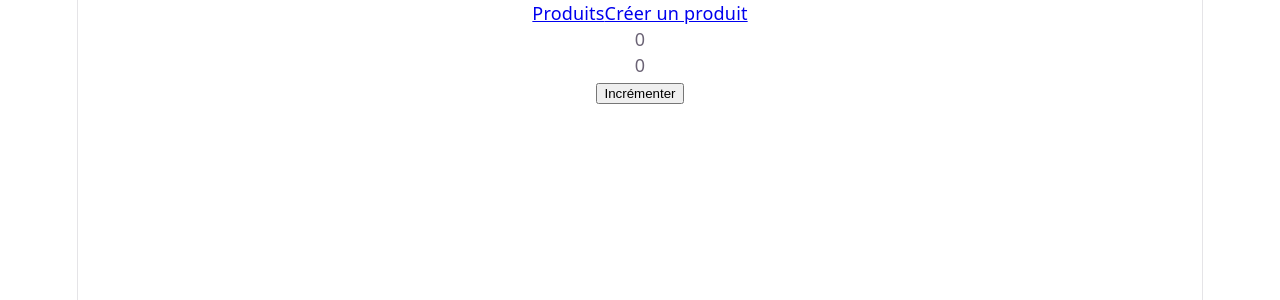
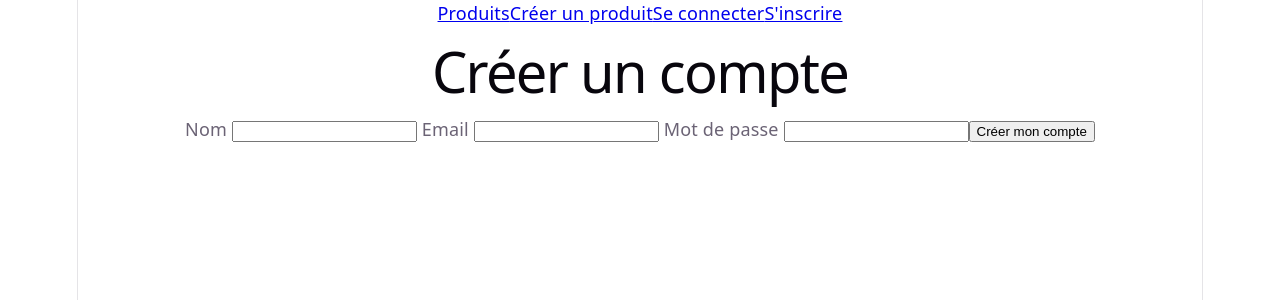
Before and after one commit to delbaze/producthub-vuejs, a Vue app: page /register in a window 1280 px wide. Shown: the top 300 px of the page. Built offline with nearby package versions, Linux system fonts and the light colour scheme.

Commit message:
correction login et register

```diff
--- a/src/App.vue
+++ b/src/App.vue
@@ -8,6 +8,7 @@ import Navbar from './components/Navbar.vue';
 <template>
   <main>
     <Navbar />
-    <router-view  />
+
+    <router-view />
   </main>
 </template>
--- /dev/null
+++ b/src/components/LoginView.vue
@@ -0,0 +1,46 @@
+<script setup lang="ts">
+import { ref } from 'vue'
+import { useRouter, useRoute } from 'vue-router'
+import { useAuthStore } from '@/stores/auth'
+
+const authStore = useAuthStore()
+const router = useRouter()
+const route = useRoute()
+
+const email = ref('')
+const password = ref('')
+const error = ref<string | null>(null)
+
+async function handleSubmit(): Promise<void> {
+  error.value = null
+  try {
+    await authStore.login(email.value, password.value)
+    const redirectTo = (route.query.redirect as string) ?? '/'
+    router.push(redirectTo)
+  } catch (err) {
+    error.value = err instanceof Error ? err.message : 'Email ou mot de passe incorrect.'
+  }
+}
+</script>
+
+<template>
+  <div>
+    <h1>Connexion</h1>
+    <p v-if="error" class="error">{{ error }}</p>
+    <form @submit.prevent="handleSubmit">
+      <label>
+        Email
+        <input v-model="email" type="email" required />
+      </label>
+      <label>
+        Mot de passe
+        <input v-model="password" type="password" required />
+      </label>
+      <button type="submit">Se connecter</button>
+    </form>
+    <p>
+      Pas encore de compte ?
+      <router-link :to="{ name: 'register' }">S'inscrire</router-link>
+    </p>
+  </div>
+</template>
--- a/src/components/Navbar.vue
+++ b/src/components/Navbar.vue
@@ -1,12 +1,16 @@
 <script setup lang="ts">
 import { routes } from '@/router';
+import { useAuthStore } from '@/stores/auth';
 import { useExempleStore } from '@/stores/exemple';
 import { computed } from 'vue';
 
 const navRoutes = computed(() => routes.filter(route => route.meta?.title))
 
 const exempleStore = useExempleStore();
-
+const authStore = useAuthStore()
+function handleLogout(): void {
+    authStore.logout()
+}
 </script>
 
 
@@ -15,14 +19,15 @@ const exempleStore = useExempleStore();
         <router-link v-for="item in navRoutes" :key="item.name" :to="item">
             {{ item.meta?.title }}
         </router-link>
-        <div>
-            {{ exempleStore.compteur }}
-        </div>
-        <div>
-            {{ exempleStore.double }}
-        </div>
-        <button @click="exempleStore.incrementer">Incrémenter</button>
         <!-- <router-link :to="{ name: 'products' }">Produits</router-link>
         <router-link :to="{ name: 'product-create' }">Créer un produit</router-link> -->
+        <template v-if="authStore.isAuthenticated">
+            <span>Connecté : {{ authStore.user?.name }}</span>
+            <button @click="handleLogout">Se déconnecter</button>
+        </template>
+        <template v-else>
+            <router-link :to="{ name: 'login' }">Se connecter</router-link>
+            <router-link :to="{ name: 'register' }">S'inscrire</router-link>
+        </template>
     </nav>
 </template>
--- /dev/null
+++ b/src/components/RegisterView.vue
@@ -0,0 +1,49 @@
+<script setup lang="ts">
+import { ref } from 'vue'
+import { useRouter } from 'vue-router'
+import type { RegisterFormData } from '@/types/RegisterForm'
+import { useAuthStore } from '@/stores/auth'
+
+const authStore = useAuthStore()
+const router = useRouter()
+
+const form = ref<RegisterFormData>({
+  name: '',
+  email: '',
+  password: '',
+  avatar: 'https://api.lorem.space/image/face?w=640&h=480'
+})
+const error = ref<string | null>(null)
+
+async function handleSubmit(): Promise<void> {
+  error.value = null
+  try {
+    await authStore.register(form.value)
+    router.push({ name: 'products' })
+  } catch (err) {
+    error.value = err instanceof Error ? err.message : 'Cet email est peut-être déjà utilisé.'
+  }
+}
+</script>
+
+<template>
+  <div>
+    <h1>Créer un compte</h1>
+    <p v-if="error" class="error">{{ error }}</p>
+    <form @submit.prevent="handleSubmit">
+      <label>
+        Nom
+        <input v-model="form.name" required />
+      </label>
+      <label>
+        Email
+        <input v-model="form.email" type="email" required />
+      </label>
+      <label>
+        Mot de passe
+        <input v-model="form.password" type="password" required minlength="4" />
+      </label>
+      <button type="submit">Créer mon compte</button>
+    </form>
+  </div>
+</template>
--- a/src/router/index.ts
+++ b/src/router/index.ts
@@ -7,6 +7,8 @@ import ProductListView from "@/components/ProductListView.vue";
 import ProductDetailView from "@/components/ProductDetailView.vue";
 import ProductFormView from "@/components/ProductFormView.vue";
 import ProductDeleteView from "@/components/ProductDeleteView.vue";
+import RegisterView from "@/components/RegisterView.vue";
+import LoginView from "@/components/LoginView.vue";
 
 export const routes: RouteRecordRaw[] = [
   {
@@ -41,6 +43,8 @@ export const routes: RouteRecordRaw[] = [
     component: ProductDeleteView,
     props: true,
   },
+  { path: "/register", name: "register", component: RegisterView },
+  { path: "/login", name: "login", component: LoginView},
 ];
 
 const router = createRouter({
--- /dev/null
+++ b/src/services/authService.ts
@@ -0,0 +1,63 @@
+// src/services/authService.ts
+import type { AuthUser } from '@/types/User'
+import type { RegisterFormData } from '@/types/RegisterForm'
+
+interface LoginResponse {
+  access_token: string
+  refresh_token: string
+}
+
+const BASE_URL = 'https://api.escuelajs.co/api/v1'
+
+
+export async function register(data: RegisterFormData): Promise<AuthUser> {
+  const response = await fetch(`${BASE_URL}/users/`, {
+    method: 'POST',
+    headers: { 'Content-Type': 'application/json' },
+    body: JSON.stringify(data)
+  })
+  if (!response.ok) throw new Error('Impossible de créer le compte')
+  return response.json()
+}
+
+
+
+
+
+
+
+
+
+
+
+
+
+
+
+
+
+
+
+
+
+
+
+
+
+export async function login(email: string, password: string): Promise<LoginResponse> {
+  const response = await fetch(`${BASE_URL}/auth/login`, {
+    method: 'POST',
+    headers: { 'Content-Type': 'application/json' },
+    body: JSON.stringify({ email, password })
+  })
+  if (!response.ok) throw new Error('Identifiants invalides')
+  return response.json()
+}
+
+export async function fetchProfile(token: string): Promise<AuthUser> {
+  const response = await fetch(`${BASE_URL}/auth/profile`, {
+    headers: { Authorization: `Bearer ${token}` }
+  })
+  if (!response.ok) throw new Error('Session invalide')
+  return response.json()
+}
--- /dev/null
+++ b/src/stores/auth.ts
@@ -0,0 +1,33 @@
+import { defineStore } from 'pinia'
+import { ref, computed } from 'vue'
+import type { AuthUser } from '@/types/User'
+import type { RegisterFormData } from '@/types/RegisterForm'
+import { login as loginRequest, fetchProfile, register as registerRequest } from '@/services/authService'
+
+export const useAuthStore = defineStore('auth', () => {
+  const token = ref<string | null>(localStorage.getItem('access_token'))
+  const user = ref<AuthUser | null>(null)
+
+  const isAuthenticated = computed(() => !!token.value)
+
+  async function login(email: string, password: string): Promise<void> {
+    const result = await loginRequest(email, password)
+    token.value = result.access_token
+    localStorage.setItem('access_token', result.access_token)
+    user.value = await fetchProfile(result.access_token)
+
+  }
+
+  async function register(data: RegisterFormData): Promise<void> {
+    await registerRequest(data)
+    await login(data.email, data.password)
+  }
+
+  function logout(): void {
+    token.value = null
+    user.value = null
+    localStorage.removeItem('access_token')
+  }
+
+  return { token, user, isAuthenticated, login, register, logout }
+})
--- /dev/null
+++ b/src/types/RegisterForm.ts
@@ -0,0 +1,6 @@
+export interface RegisterFormData {
+  name: string
+  email: string
+  password: string
+  avatar: string
+}
--- /dev/null
+++ b/src/types/User.ts
@@ -0,0 +1,6 @@
+export interface AuthUser {
+  id: number
+  email: string
+  name: string
+  role: string
+}
```
